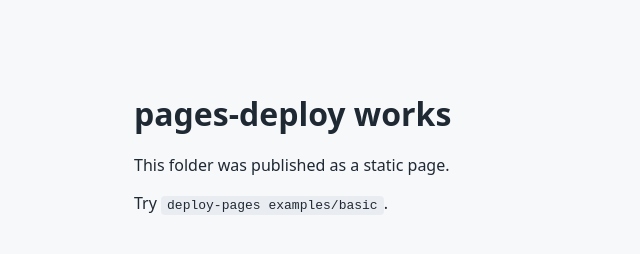
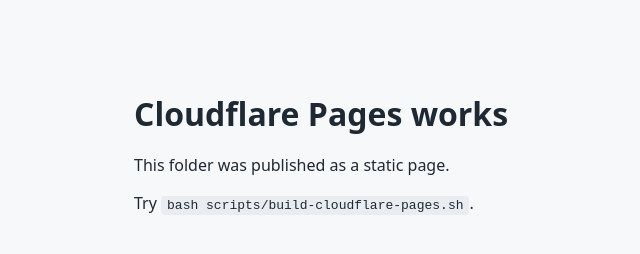
Before and after one commit to swiftwind0405/stanley-docs-pages, a website: page pages/basic/index.html in a window 1280 px wide. Shown: the whole page, without its empty margins (166-806 px from the left). Drawn offline with Linux system fonts and the light colour scheme.

Commit message:
Remove legacy deploy reference

```diff
--- a/pages/basic/index.html
+++ b/pages/basic/index.html
@@ -3,7 +3,7 @@
   <head>
     <meta charset="utf-8">
     <meta name="viewport" content="width=device-width, initial-scale=1">
-    <title>pages-deploy example</title>
+    <title>Cloudflare Pages example</title>
     <style>
       body {
         margin: 0;
@@ -32,9 +32,9 @@
   </head>
   <body>
     <main>
-      <h1>pages-deploy works</h1>
+      <h1>Cloudflare Pages works</h1>
       <p>This folder was published as a static page.</p>
-      <p>Try <code>deploy-pages examples/basic</code>.</p>
+      <p>Try <code>bash scripts/build-cloudflare-pages.sh</code>.</p>
     </main>
   </body>
 </html>
```
